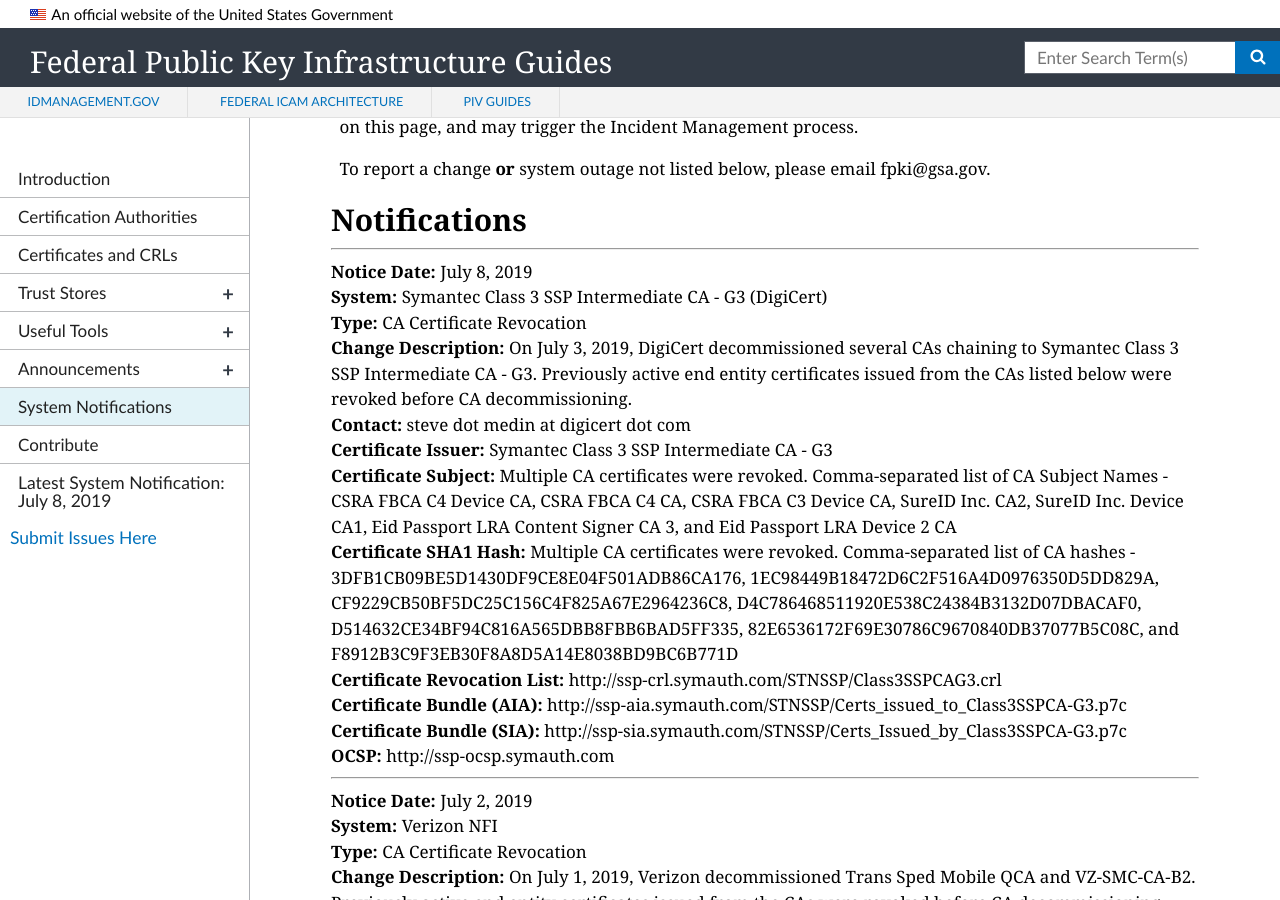
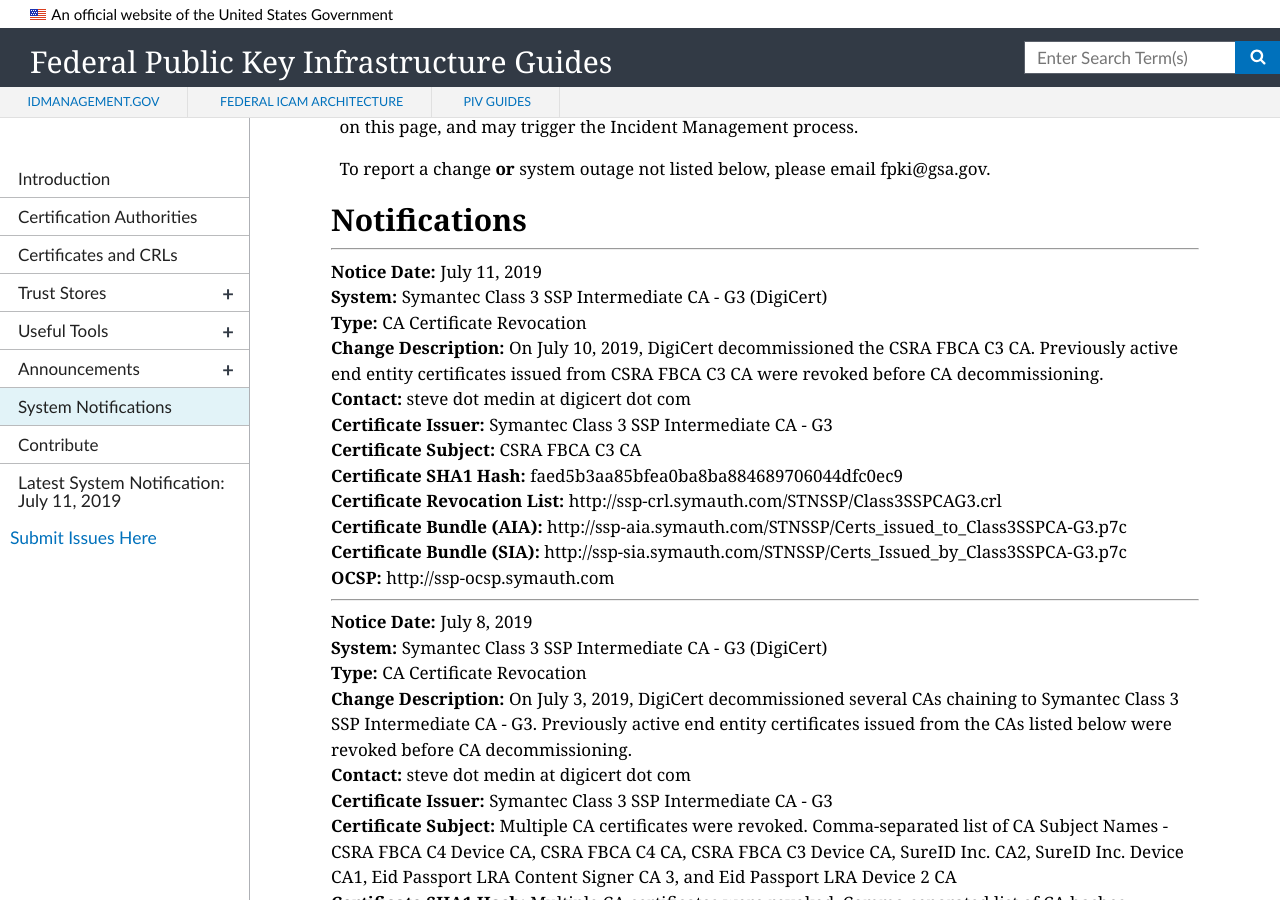
Before and after one commit to GSA/fpki-guides, a Jekyll site: the page built from pages/fpki_notifications.md, in a window 1280 px wide and 900 px high, scrolled down 672 px. Built offline with Jekyll 4.4.1, drawn with Linux system fonts in a browser that asks for light colours; nearby versions of some CDN libraries.

Commit message:
Update notifications.yml

```diff
--- a/_data/notifications.yml
+++ b/_data/notifications.yml
@@ -1123,6 +1123,20 @@
   sia_uri: http://ssp-sia.symauth.com/STNSSP/Certs_Issued_by_Class3SSPCA-G3.p7c
   ocsp_uri: http://ssp-ocsp.symauth.com
 
+- notice_date: July 11, 2019
+  change_type: CA Certificate Revocation
+  start_datetime:
+  system: Symantec Class 3 SSP Intermediate CA - G3 (DigiCert)
+  change_description: On July 10, 2019, DigiCert decommissioned the CSRA FBCA C3 CA. Previously active end entity certificates issued from CSRA FBCA C3 CA were revoked before CA decommissioning.
+  contact: steve dot medin at digicert dot com
+  ca_certificate_hash: faed5b3aa85bfea0ba8ba884689706044dfc0ec9
+  ca_certificate_issuer: Symantec Class 3 SSP Intermediate CA - G3
+  ca_certificate_subject: CSRA FBCA C3 CA
+  cdp_uri: http://ssp-crl.symauth.com/STNSSP/Class3SSPCAG3.crl
+  aia_uri: http://ssp-aia.symauth.com/STNSSP/Certs_issued_to_Class3SSPCA-G3.p7c
+  sia_uri: http://ssp-sia.symauth.com/STNSSP/Certs_Issued_by_Class3SSPCA-G3.p7c
+  ocsp_uri: http://ssp-ocsp.symauth.com
+
 
 #- notice_date:
 #  change_type: CA Certificate Issuance
```
